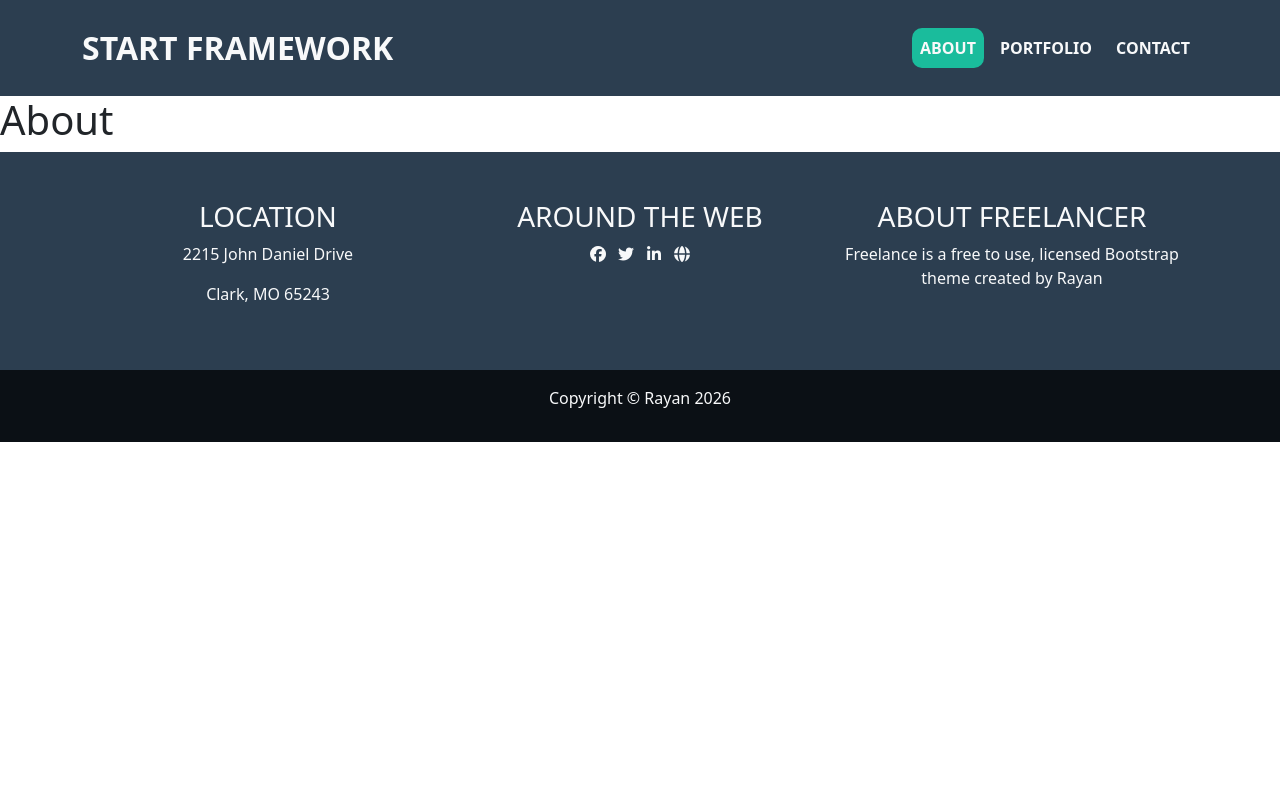
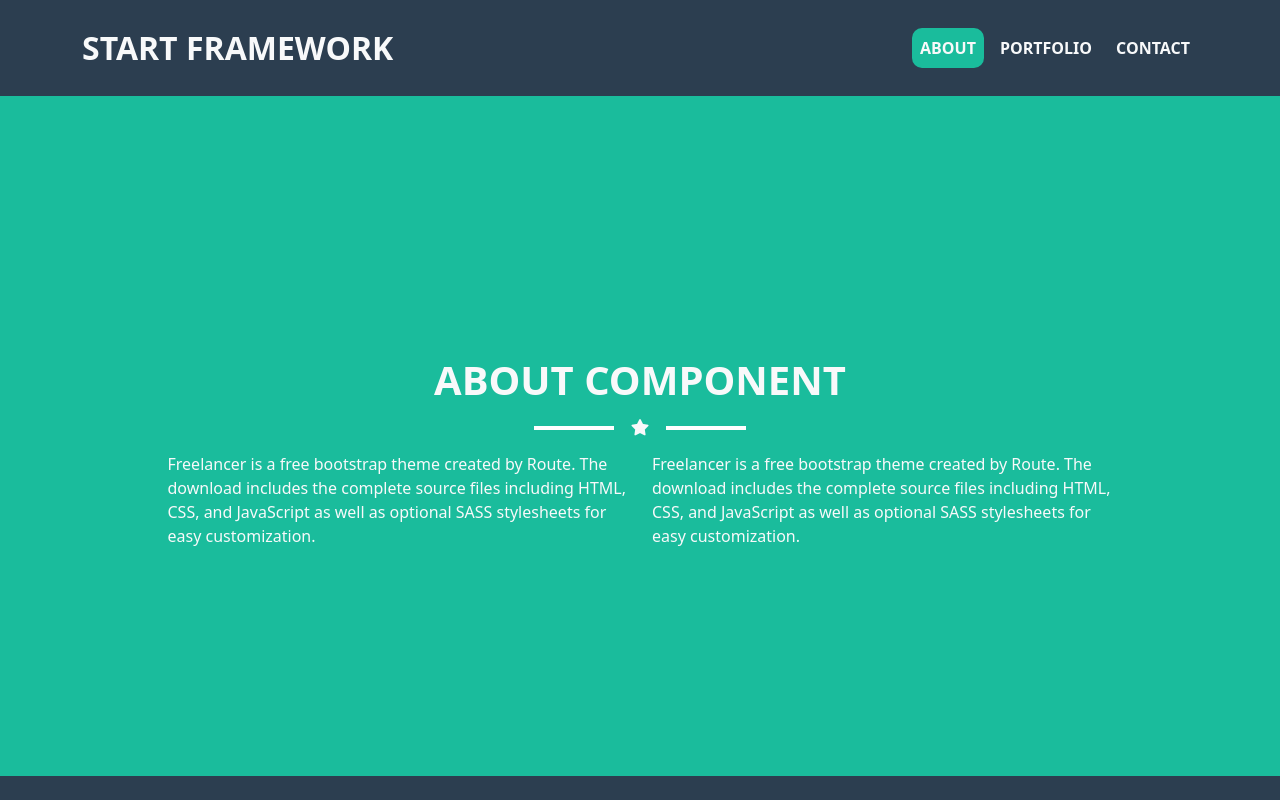
Before and after one commit to rayanelhawagry/ReactJS-Project, a React (Vite) app: page /about in a window 1280 px wide. Shown: the top 800 px of the page. Built offline with nearby package versions, Linux system fonts and the light colour scheme.

Commit message:
build and style About component

```diff
--- a/src/Components/About/About.jsx
+++ b/src/Components/About/About.jsx
@@ -1,9 +1,27 @@
 import React from 'react'
+import '../About/About.modules.css'
 
 export default function About() {
     return (
         <>
-            <h1>About</h1>
+            <div className="about d-flex justify-content-center align-items-center">
+                <div className="content d-flex flex-column justify-content-center align-items-center">
+                    <div className="title">
+                        <h2 className='text-uppercase text-light fw-bolder mt-5 mb-3'>about component</h2>
+                        <div className="starLine d-flex justify-content-center align-items-center mb-3">
+                            <div className="line me-3"></div>
+                            <i className='fa-solid fa-star text-light'></i>
+                            <div className="line ms-3"></div>
+                        </div>
+                    </div>
+                    <div className="details">
+                        <div className="container d-md-flex justify-content-between">
+                            <p className='text-light pe-4'>Freelancer is a free bootstrap theme created by Route. The download includes the complete source files including HTML, CSS, and JavaScript as well as optional SASS stylesheets for easy customization.</p>
+                            <p className='text-light'>Freelancer is a free bootstrap theme created by Route. The download includes the complete source files including HTML, CSS, and JavaScript as well as optional SASS stylesheets for easy customization.</p>
+                        </div>
+                    </div>
+                </div>
+            </div>
         </>
     )
 }
--- a/src/Components/About/About.modules.css
+++ b/src/Components/About/About.modules.css
@@ -0,0 +1,8 @@
+.about {
+    height: 85dvh;
+    background-color: #1ABC9C;
+}
+
+.details .container {
+    width: 85%;
+}
--- a/src/Components/Home/Home.modules.css
+++ b/src/Components/Home/Home.modules.css
@@ -8,7 +8,7 @@
 }
 
 .content h2 {
-    font-size: 2.5rem;
+    font-size: 40px;
 }
 
 .line {
```
